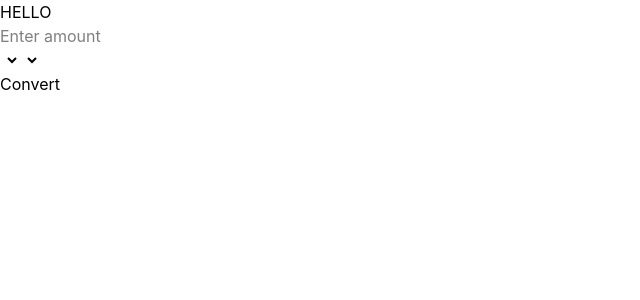
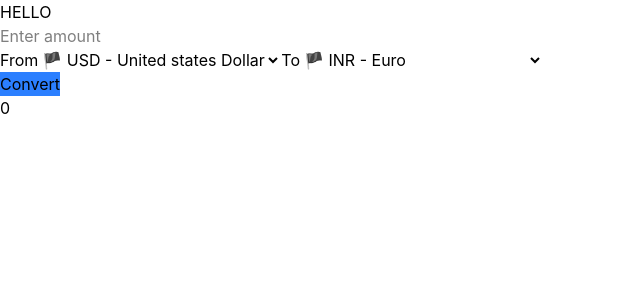
Before and after one commit to Sumituuu777/currency-converter-Full-Stack, a React (Vite) app in the folder Frontend/: page / in a window 1280 px wide. Shown: the top 300 px of the page, without its empty margins (0-640 px from the left). Built offline with nearby package versions, Linux system fonts and the light colour scheme.

Commit message:
made working Frontend

```diff
--- a/Frontend/src/componenets/converter.jsx
+++ b/Frontend/src/componenets/converter.jsx
@@ -1,15 +1,34 @@
-import { useRef } from "react"
+import { useRef, useState } from "react"
 import CureencySelector from "./cureencySelector";
+
 
 function Converter() {
 
-   const textInput=useRef();
+  const textInput = useRef();
+  const [fromCurrency, setFromCurrency] = useState("USD");
+  const [toCurrency, setToCurrency] = useState("INR");
+  const [convertedAmount, setConvertedAmount] = useState(0);
 
-    const handler=()=>{
+  const convertHandler = () => {
+    fetch("http://localhost:3051/api/convert", {
 
+      method: "POST",
+      headers: {
+        "Content-Type": "application/json",
+      },
+
+      body: JSON.stringify({
+        amount: textInput.current.value,
+        sourceCurrency: fromCurrency,
+        targetCurrency: toCurrency
+      })
+
+    })
+      .then(res => res.json())
+      .then(data => setConvertedAmount(data.targetAmount))
   }
   return (
-    <>
+
     <div>
       <div>
         <input
@@ -19,16 +38,18 @@ function Converter() {
           placeholder="Enter amount"
         />
       </div>
-    <CureencySelector/>
+
+      <CureencySelector label="From" value={fromCurrency} onChange={(e) => setFromCurrency(e.target.value)} />
+      <CureencySelector label="To" value={toCurrency} onChange={(e) => setToCurrency(e.target.value)} />
       <div>
         <button
-        className=""
-        onClick={handler}>
+          className="bg-blue-500"
+          onClick={convertHandler}>
           Convert
         </button>
       </div>
+      <div>{convertedAmount}</div>
     </div>
-    </>
   )
 }
 
--- a/Frontend/src/componenets/cureencySelector.jsx
+++ b/Frontend/src/componenets/cureencySelector.jsx
@@ -1,25 +1,15 @@
 import currencies from "../../util/currencies"
-function CureencySelector() {
+function CureencySelector({ label, value, onChange }) {
     return (
         <>
-            <select name="sourceCurrency" id="sourceCurrency">
+            <label htmlFor={`currency-${label}`}>{label}</label>
+            <select name={`currency-${label}`} id={`currency-${label}`} value={value} onChange={onChange} >
                 {
-                    Object.keys(currencies).map(currency => {
-                        <option key={currency}
-                            value={currency}>
-                            {currencies[currency].flag}{currency}-{currencies[currency].name}
+                    Object.entries(currencies).map(([code, data]) => (
+                        <option key={code} value={code}>
+                            {data.flag} {code} - {data.name}
                         </option>
-                    })
-                }
-            </select>
-            <select name="sourceCurrency" id="sourceCurrency">
-                {
-                    Object.keys(currencies).map(currency => {
-                        <option key={currency}
-                            value={currency}>
-                            {currencies[currency].flag}{currency}-{currencies[currency].name}
-                        </option>
-                    })
+                    ))
                 }
             </select>
         </>
--- a/Frontend/util/currencies.js
+++ b/Frontend/util/currencies.js
@@ -1,11 +1,19 @@
-const currencies={
+const currencies = {
     USD: {
-        name:"United states Dollar",
-        flag:"🏴"
+        name: "United states Dollar",
+        flag: "🏴"
     },
     EUR: {
-        name:"Euro",
-        flag:"🏴"
+        name: "Euro",
+        flag: "🏴"
+    },
+    EUT: {
+        name: "Euro",
+        flag: "🏴"
+    },
+    INR: {
+        name: "Euro",
+        flag: "🏴"
     }
 
 };
```
Lines whose indentation alone changed are shown as unchanged.
